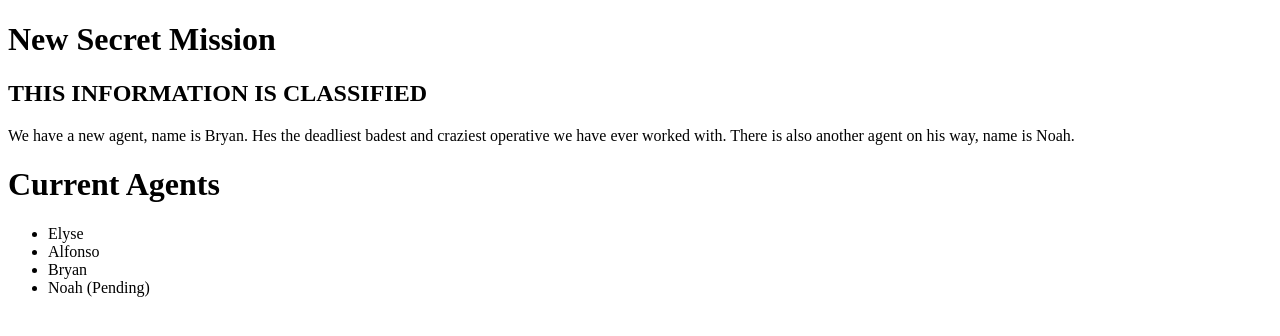
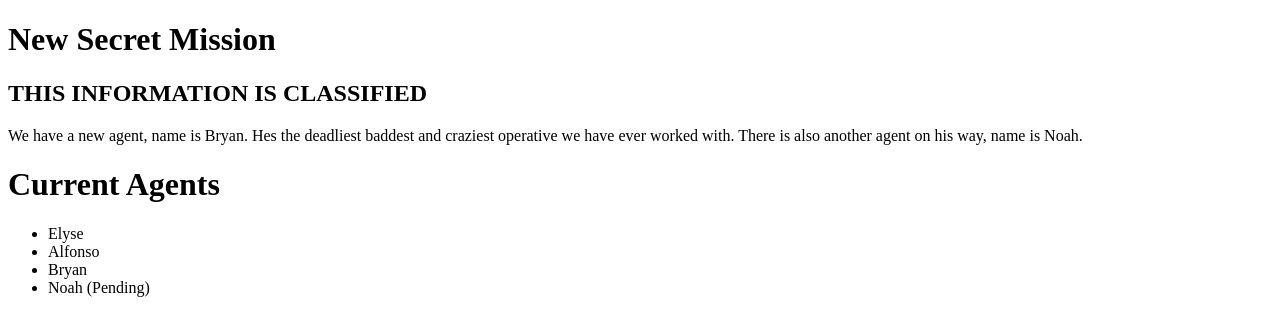
Before and after one commit to Kazathur92/gitproject101, a plain HTML site: page secretmission.html in a window 1280 px wide. Drawn offline with Linux system fonts and the light colour scheme.

Commit message:
fixed spelling in secretmission.html

```diff
--- a/secretmission.html
+++ b/secretmission.html
@@ -12,7 +12,7 @@
     <h1>New Secret Mission</h1>
     <h2>THIS INFORMATION IS CLASSIFIED</h2>
     <p class="hidden">
-      We have a new agent, name is Bryan. Hes the deadliest badest and craziest operative we have ever worked with.
+      We have a new agent, name is Bryan. Hes the deadliest baddest and craziest operative we have ever worked with.
       There is also another agent on his way, name is Noah.
     </p>
     <h1>Current Agents</h1>
```
